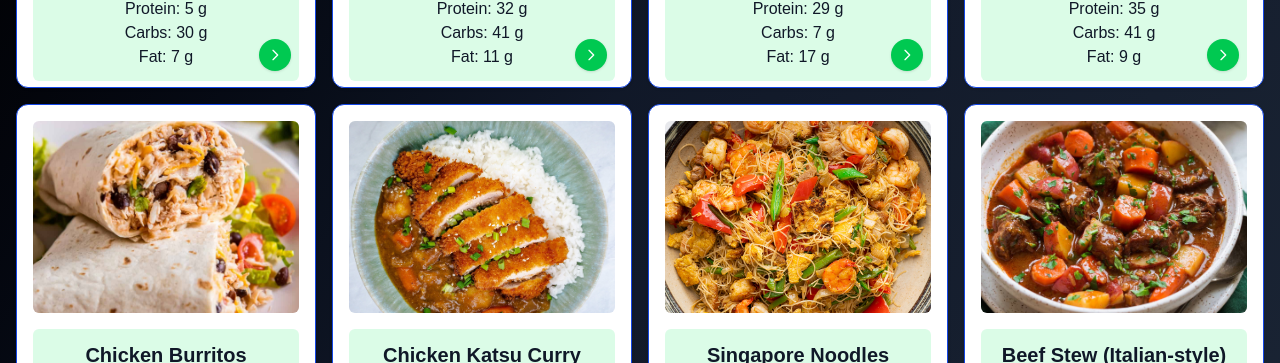
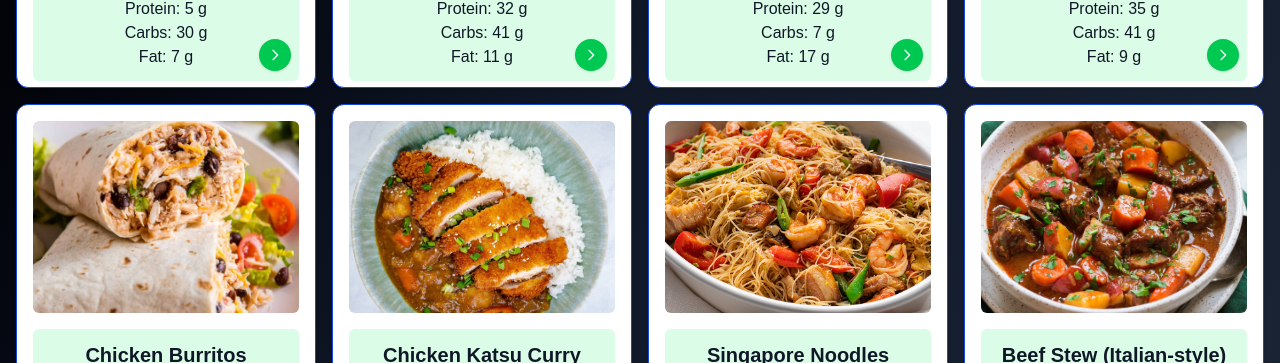
Before and after one commit to jacam666/coaching-website, a Next.js app: page /meals in a window 1280 px wide. Shown: the part 920-1283 px from the top of the page. Built offline with nearby package versions, Linux system fonts and the light colour scheme.

Commit message:
fixed image deployment issue

```diff
--- a/src/app/data/meals.ts
+++ b/src/app/data/meals.ts
@@ -108,7 +108,7 @@ export const meals: Meal[] = [
     id: 11,
     slug: "superhealthy-singapore-noodles",
     title: " Singapore Noodles",
-    image: { src: "/images/meal-images/singapore-noodles-2.jpg", alt: "Singapore noodles with chicken and prawns" },
+    image: { src: "/images/meal-images/singapore-noodles.jpg", alt: "Singapore noodles with chicken and prawns" },
     kcal: 362, protein: 40, carbs: 33, fat: 9,
     ingredients: ["Egg noodles", "Chicken breast", "Prawns", "Tenderstem broccoli", "Red pepper", "Baby corn", "Madras paste", "Soy", "Beansprouts"],
     tags: ["stir-fry", "chicken", "prawn", "low-calorie"]
```
